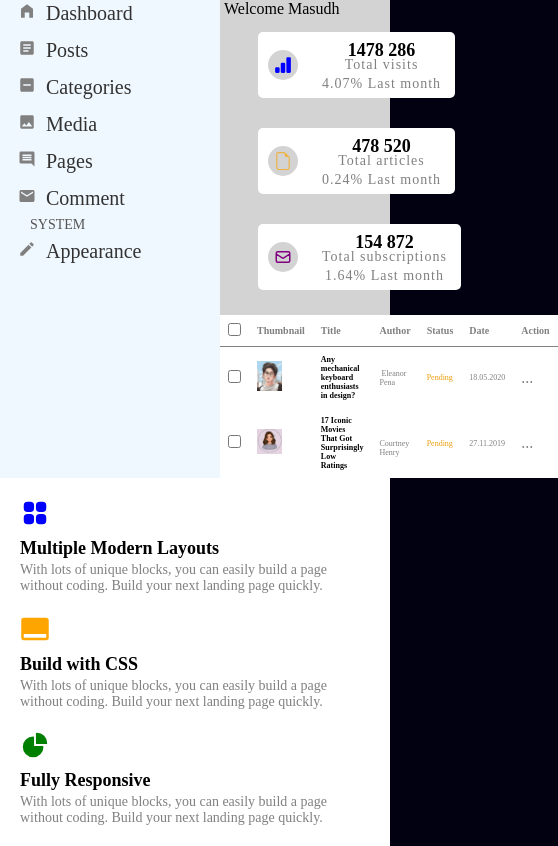
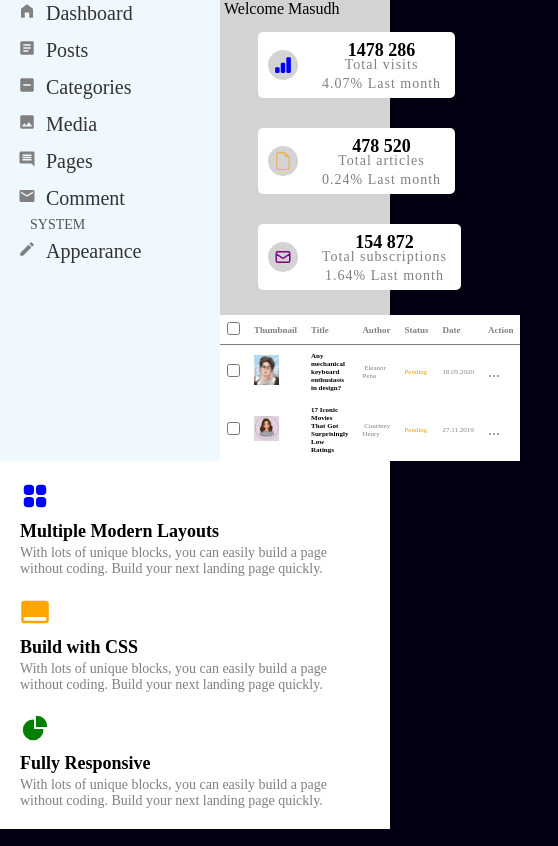
Before and after one commit to Masudh002/first-react-project, a React (Create React App) app: page / in a window 390 px wide. Shown: the part 708-1554 px from the top of the page, 558 px wide, since content can reach past the window. Built offline with nearby package versions, Linux system fonts and the light colour scheme; a web font is replaced by a local one.

Commit message:
second commit

```diff
--- a/src/Container/ThumbnailPage/Thumbnail.css
+++ b/src/Container/ThumbnailPage/Thumbnail.css
@@ -36,43 +36,40 @@
     padding: 10px;
 }
 .trow{
-    font-size: 14px;
+    font-size: 13px;
 }
 .image{
     width: 30px;
 }
 .tdata{
-    font-size: 12px;
+    font-size: 11px;
 }
 .pending{
-    font-size: 12px;
+    font-size: 11px;
 }
 }
 @media(max-width:768px){
     .table th,
     .table td{
-    padding: 8px;
+    padding: 7px;
 }
 .trow{
-    font-size: 12px;
+    font-size: 11px;
 }
 .image{
     width: 25px;
 }
 .tdata,
 .pending{
-    font-size: 10px;
+    font-size: 9px;
 }
 }
 @media(max-width:600px){
 .trow{
-    font-size: 10px;
-}
-.image{
-    width: 25px;
+    font-size: 9px;
 }
 .tdata,
 .pending{
-    font-size: 8px;
+    font-size: 7px;
 }
 }
```
